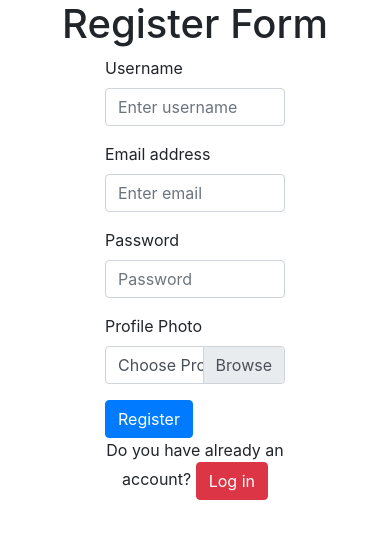
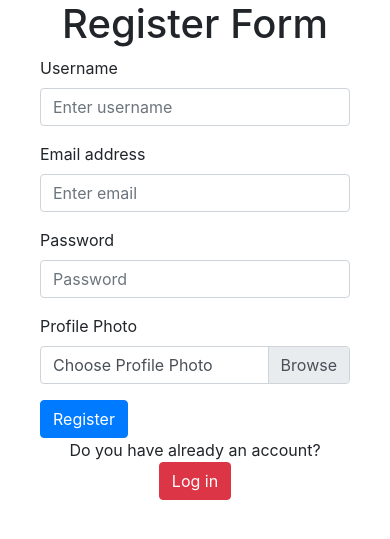
Before and after one commit to lazarnarcis/posts, a PHP site: page /register.php in a window 390 px wide. Shown: the top 539 px of the page. Run offline with PHP 8.4, Linux system fonts and the light colour scheme.

Commit message:
responsive web

```diff
--- a/login.php
+++ b/login.php
@@ -27,6 +27,11 @@
     <style>
         #login_form {
             margin: 0 25%;
+        }
+        @media only screen and (max-width: 600px) {
+            #login_form {
+                margin: 0 25px;
+            }
         }
     </style>
 </head>
--- a/profile.php
+++ b/profile.php
@@ -67,6 +67,11 @@
         .btn:not(#submit) {
             margin-left: 5px;
             color: white;
+        }
+        @media only screen and (max-width: 600px) {
+            #change_profile {
+                margin: 0 25px;
+            }
         }
         <?php echo $ui->styleNav(); ?>
     </style>
--- a/register.php
+++ b/register.php
@@ -30,6 +30,11 @@
         }
         #profile_photo {
             cursor: pointer;
+        }
+        @media only screen and (max-width: 600px) {
+            #register_form {
+                margin: 0 25px;
+            }
         }
     </style>
 </head>
--- a/search.php
+++ b/search.php
@@ -44,6 +44,11 @@
         .list-group > a {
             display: flex;
             align-items: left;
+        }
+        @media only screen and (max-width: 600px) {
+            #main_div {
+                margin: 0 25px;
+            }
         }
         <?php echo $ui->styleNav(); ?>
     </style>
```
